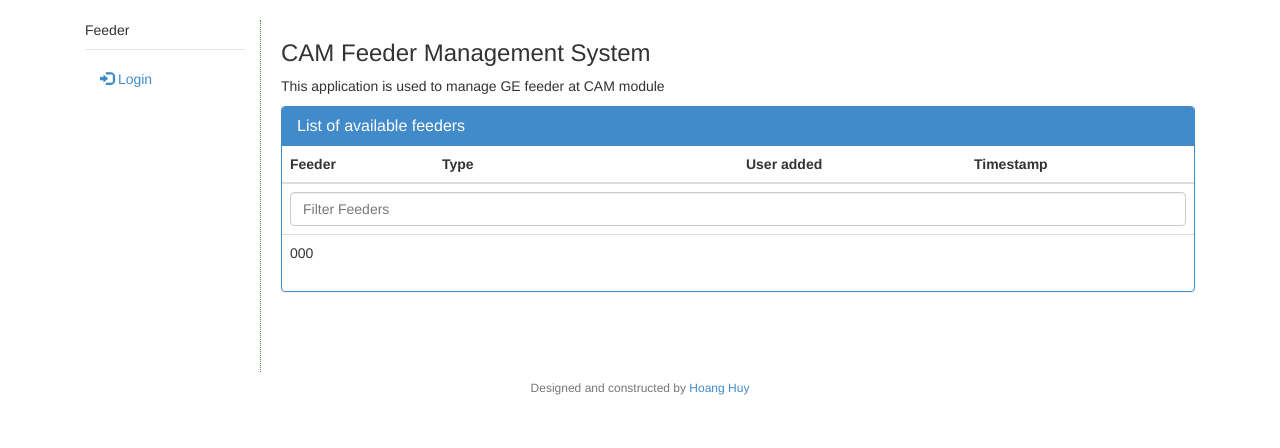
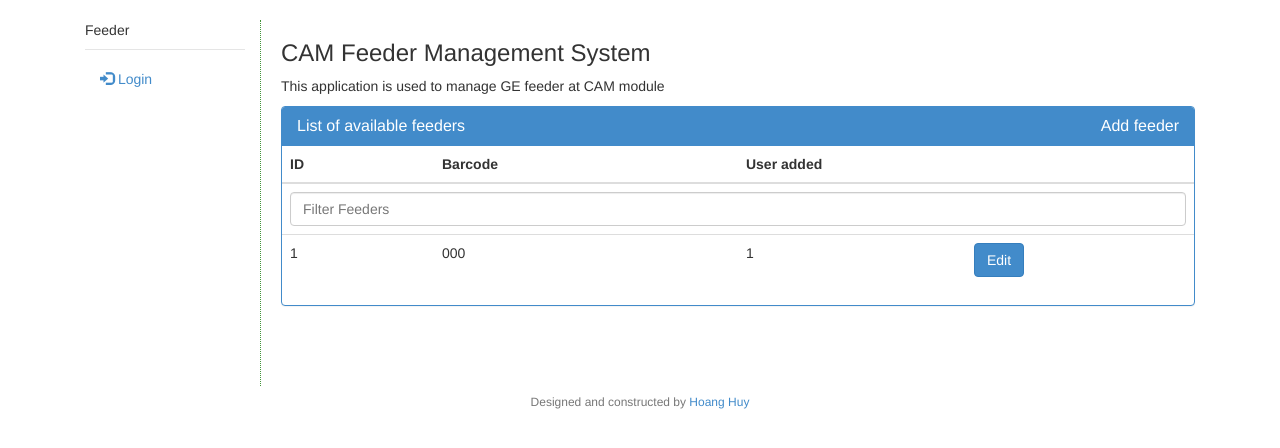
Before and after one commit to suns3t/camfeeder, a Django app: page / in a window 1280 px wide. Shown: the part 52-500 px from the top of the page. Run offline with Django 3.2, Linux system fonts and the light colour scheme; tables that the repository leaves empty hold one stand-in row (values such as "Sample post"); some libraries are stand-ins or nearby versions.

Commit message:
Change add feeder to be able to edit feeder

```diff
--- a/camfeeder/feeder/forms.py
+++ b/camfeeder/feeder/forms.py
@@ -37,7 +37,7 @@ class TransactionForm(forms.ModelForm):
         return Status.objects.get(id=status.id)
 
     def save(self, commit, request):
-        import pdb; pdb.set_trace()
+        # import pdb; pdb.set_trace()
         form = super(TransactionForm,self).save(commit=False)
         form.user = request.user
 
--- a/camfeeder/feeder/views.py
+++ b/camfeeder/feeder/views.py
@@ -4,7 +4,7 @@ from django.http import HttpResponseRedirect, HttpResponse
 from django.contrib import messages
 
 from .forms import TransactionForm, LocationForm, StatusForm, FeederTypeForm
-from .models import Feeder, FeederType, Location, Status
+from .models import Feeder, FeederType, Location, Status, Transaction
 # Create your views here.
 
 def list_(request):
@@ -27,20 +27,28 @@ def list_feeder_type(request):
         'has_feeder_type' : has_feeder_type,
     })
 
-def add_feeder(request):
-    page_title = "Add a new feeder"
+def add_feeder(request, id=None):
+    page_title = "Add or Edit a feeder"
+
+    if id:
+        transaction = Transaction.objects.filter(feeder__id=id).first()
+    else:
+        transaction = Transaction()
 
     if request.POST:
-        transaction_form = TransactionForm(request, request.POST)
+        transaction_form = TransactionForm(request, request.POST, instance=transaction)
         if transaction_form.is_valid():
             transaction = transaction_form.save(commit=False, request=request)
             transaction.save()
             transaction_form.save_m2m()
-            messages.success(request, "New feeder added!")
+            if id:
+                messages.success(request, "Feeder is edited")
+            else:
+                messages.success(request, "New feeder added!")
 
             return HttpResponseRedirect(reverse('feeder-list'))
     else:
-        transaction_form = TransactionForm(request)
+        transaction_form = TransactionForm(request, instance=transaction)
 
     return render(request, 'feeder/create.html', {
         'transaction_form' :  transaction_form,
--- a/camfeeder/templates/home.html
+++ b/camfeeder/templates/home.html
@@ -11,16 +11,18 @@
 {% if has_feeder %}
 <div class="panel panel-primary">
     <div class="panel-heading">
-        <h3 class="panel-title">List of available feeders</h3>
+        <h3 class="panel-title">List of available feeders
+        <a class=" pull-right" href="{% url 'feeder-add' %}">Add feeder</a>
+        </h3>
     </div>
     <div class="panel-body">
         <table class="table table-hover" id="feeder-table">
             <thead class="text-dark-green">
                 <tr>
-                    <th class="col-md-2">Feeder</th>
-                    <th class="col-md-4">Type</th>
+                    <th class="col-md-2">ID</th>
+                    <th class="col-md-4">Barcode</th>
                     <th class="col-md-3">User added</th>
-                    <th class="col-md-3">Timestamp</th>
+                    <th class="col-md-3"></th>
                 </tr>
                 <tr id="search_box" >
                     <td colspan="12">
@@ -30,10 +32,10 @@
             <tbody>
                 {% for feeder in feeders %}
                 <tr>
-                    <td class="col-md-2">{{ feeder }}</td>
-                    <td class="col-md-4">{{ feeder.feeder_type }}</td>
-                    <td class="col-md-3">{{ feeder.user_created }}</td>
-                    <td class="col-md-3">{{ feeder.timestamp }}</td>
+                    <td class="col-md-2">{{ feeder.id }}</td>
+                    <td class="col-md-4">{{ feeder.barcode }}</td>
+                    <td class="col-md-3">{{ feeder.who_created }}</td>
+                    <td class="col-md-3"><a class="btn btn-primary" href="{% url "feeder-edit" feeder.id %}">Edit</a></td>
                 </tr>
                 {% endfor %}
             </tbody>
--- a/camfeeder/urls.py
+++ b/camfeeder/urls.py
@@ -13,6 +13,7 @@ urlpatterns = patterns('',
 
     url(r'^$', feeder.list_, name='feeder-list'),
     url(r'^feeder/add/$', feeder.add_feeder, name='feeder-add'),
+    url(r'^feeder/edit/(?P<id>\d+)/$', feeder.add_feeder, name='feeder-edit'),
     url(r'^location/add/$', feeder.add_location, name='location-add'),
     url(r'^feeder-type/$', feeder.list_feeder_type, name='feeder-type-list'),
     url(r'^feeder-type/add/$', feeder.edit_feeder_type, name='feeder-type-add'),
```
